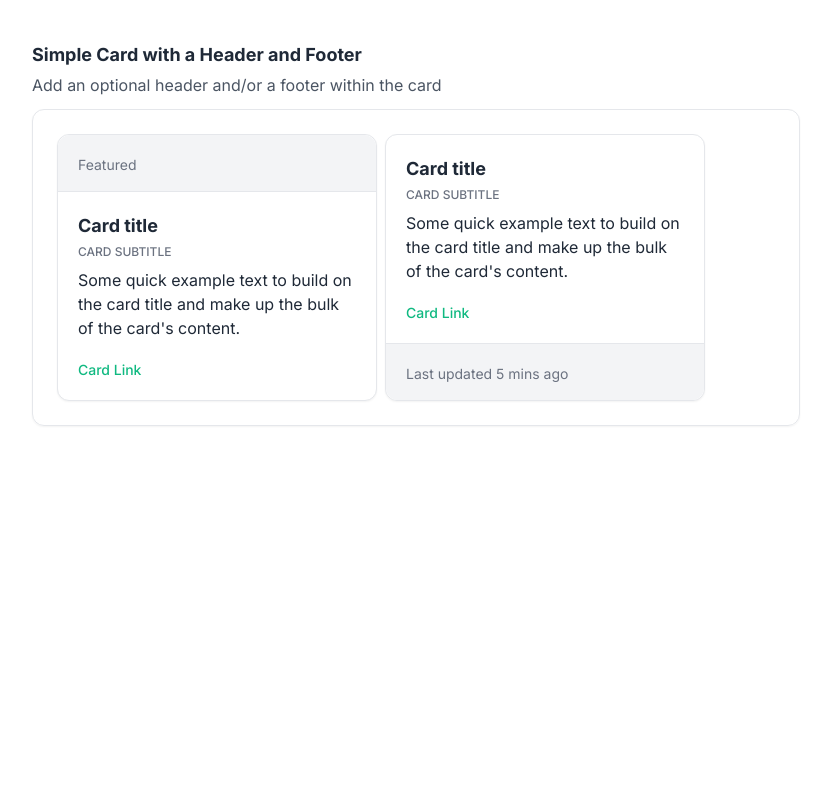
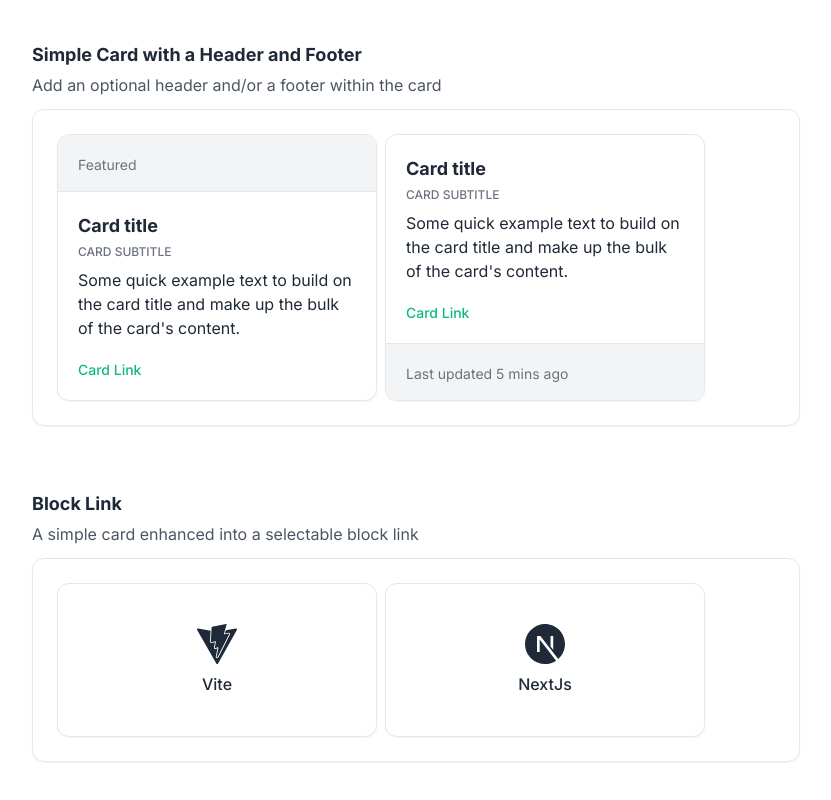
Before and after one commit to at-the-vr/phobic, a Next.js app: page / in a window 1280 px wide. Shown: the part 1872-2672 px from the top of the page, without its empty margins (224-1055 px from the left). Before the commit the page ends 2338 px from the top, so only its background shows below. Built offline with nearby package versions, Linux system fonts and the light colour scheme.

Commit message:
feat: add block link card

```diff
--- a/app/components/library/Card.tsx
+++ b/app/components/library/Card.tsx
@@ -62,6 +62,27 @@
 	)
 }
 
-export const BlockLinkCard = () => {
-	return <div>Card</div>
+export const BlockLinkCard = ({
+	url,
+	text,
+	children,
+}: {
+	url?: string
+	text?: string
+	children: React.ReactNode
+}) => {
+	const linkClasses: string = 'flex flex-col items-center p-6 sm:p-10'
+	const linkContent = (
+		<>
+			{children}
+			{text && <p className="mt-2 font-medium">{text}</p>}
+		</>
+	)
+	return (
+		<CardContainer className="text-gray-800 transition-colors hover:bg-gray-200/50">
+			<a href={url || '#'} className={linkClasses} target='_blank'>
+				{linkContent}
+			</a>
+		</CardContainer>
+	)
 }
--- a/app/page.tsx
+++ b/app/page.tsx
@@ -1,7 +1,8 @@
 import { Section } from './components/site/Section'
 import { Container } from './components/site/Container'
 import { Button } from './components/library/Button'
-import { ContentCard } from './components/library/Card'
+import { BlockLinkCard, ContentCard } from './components/library/Card'
+import { SiNextdotjs, SiVite } from 'react-icons/si'
 
 export default function Home() {
 	return (
@@ -228,6 +229,18 @@
 						link={{ url: '/', text: 'Card Link' }}
 					></ContentCard>
 				</Section>
+				<Section
+					title="Block Link"
+					description="A simple card enhanced into a selectable block link"
+				>
+					{/* S I M P L E		C A R D */}
+					<BlockLinkCard text="Vite" url="https://vitejs.dev/">
+						<SiVite className="size-10" />
+					</BlockLinkCard>
+					<BlockLinkCard text="NextJs" url="https://nextjs.org/">
+						<SiNextdotjs className="size-10" />
+					</BlockLinkCard>
+				</Section>
 			</Container>
 		</>
 	)
```
